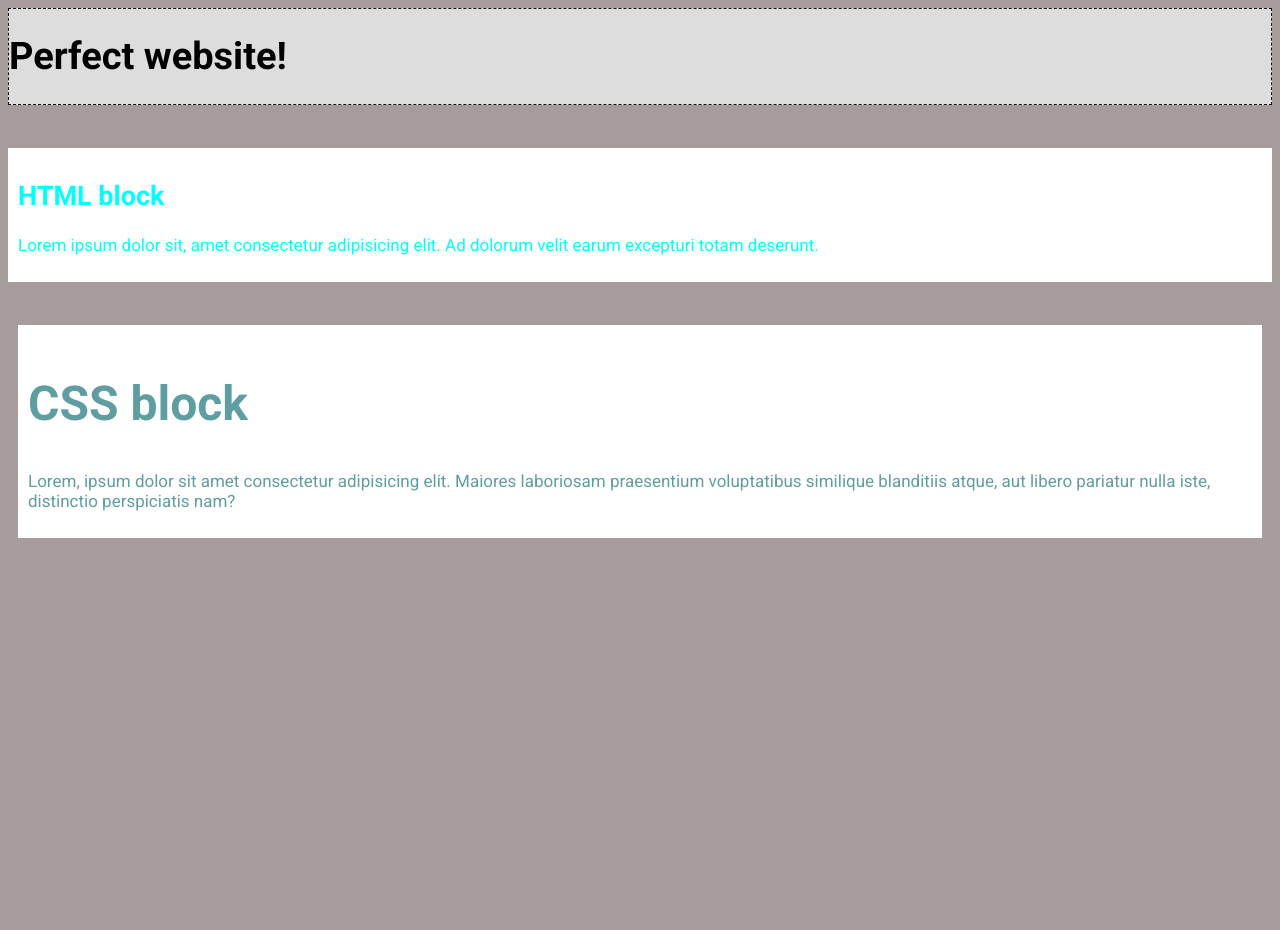
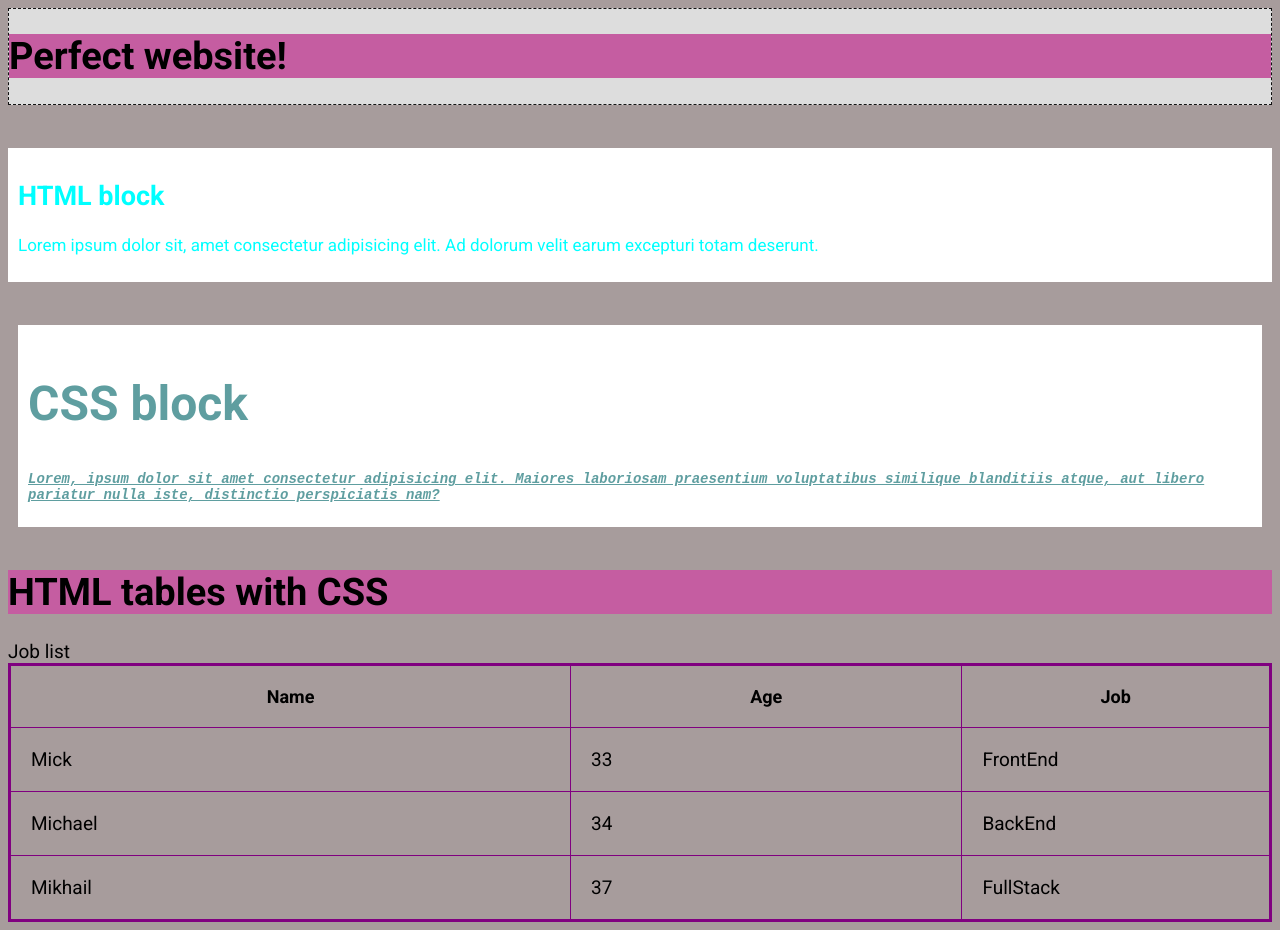
Before and after one commit to ZMDev/ResultSchool_InitialSteps, a plain HTML site: page FreeHTML-CSS_Course/My_CSS_lessons/lesson_c3.html in a window 1280 px wide. Before the commit the page ends 800 px from the top, so only its background shows below. Drawn offline with Linux system fonts and the light colour scheme.

Commit message:
Do CSS lessons 3-4

```diff
--- a/FreeHTML-CSS_Course/My_CSS_lessons/L2_fonts.css
+++ b/FreeHTML-CSS_Course/My_CSS_lessons/L2_fonts.css
@@ -21,8 +21,49 @@ body {
 }
 
 /* Next step - hierarchy example */
-/* .css p {
+.css p {
     font-family: 'Courier New', Courier, monospace;
-    font-size: 24px;
+    font-size: 14px;
     font-weight: bold;
-} */
+    font-style: italic;
+    text-decoration: underline;
+}
+
+/* CSS for HTML table */
+h1 {
+    color: black;
+    background-color: rgb(197, 93, 161);
+  }
+
+  /* spacing */
+table {
+    table-layout: fixed;
+    width: 100%;
+    border-collapse: collapse;
+    border: 3px solid purple;
+  }
+
+  thead {
+    font-weight: bold;
+    font-size: large;
+  }
+  thead th:nth-child(1) {
+    width: 30%;
+  }
+
+  thead th:nth-child(2) {
+    width: 20%;
+  }
+
+  thead th:nth-child(3) {
+    width: 15%;
+  }
+
+  thead th:nth-child(4) {
+    width: 35%;
+  }
+
+  th,
+  td {
+    padding: 20px;
+  }
--- a/FreeHTML-CSS_Course/My_CSS_lessons/lesson_c3.html
+++ b/FreeHTML-CSS_Course/My_CSS_lessons/lesson_c3.html
@@ -27,5 +27,36 @@
         <p>Lorem, ipsum dolor sit amet consectetur adipisicing elit. Maiores laboriosam praesentium voluptatibus similique blanditiis atque, aut libero pariatur nulla iste, distinctio perspiciatis nam?</p>
     </div>
 
+    <h1>HTML tables with CSS</h1>
+    <table border="1" width="400">
+        <thead>
+            <tr>
+                <th>Name</th>
+                <th>Age</th>
+                <th>Job</th>
+            </tr>
+        </thead>
+        <tbody>
+            <tr>
+                <td>Mick</td>
+                <td>33</td>
+                <td>FrontEnd</td>
+            </tr>
+            <tr>
+                <td>Michael</td>
+                <td>34</td>
+                <td>BackEnd</td>
+            </tr>
+            <tr>
+                <td>Mikhail</td>
+                <td>37</td>
+                <td>FullStack</td>
+            </tr>
+        </tbody>
+        <tfoot>
+            Job list
+        </tfoot>
+    </table>
+
 </body>
 </html>
```
Also changed, not shown: FreeHTML-CSS_Course/My_CSS_lessons/L4_colours.css (added, +24 -0 lines), FreeHTML-CSS_Course/My_CSS_lessons/lesson_c4.html (added, +41 -0 lines).
